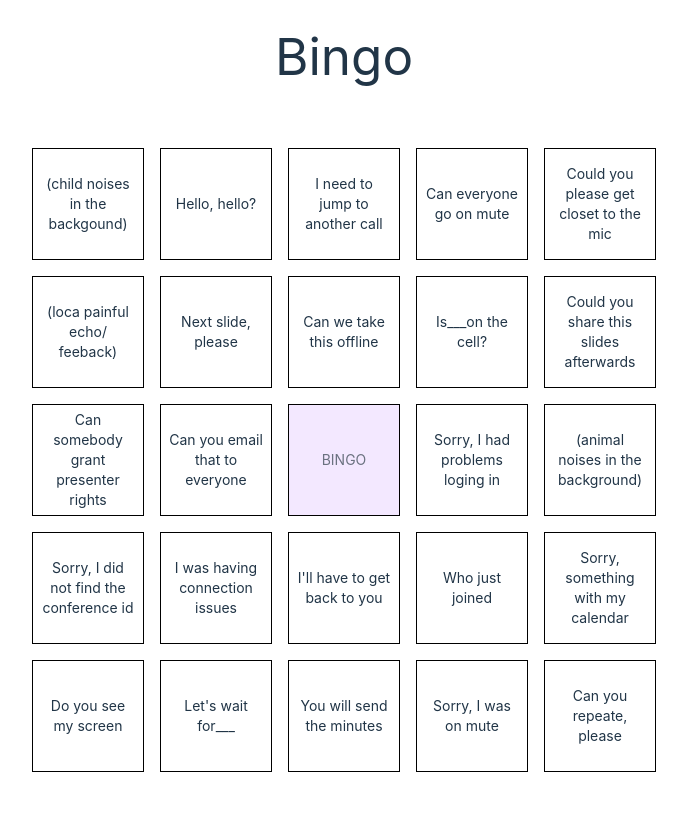
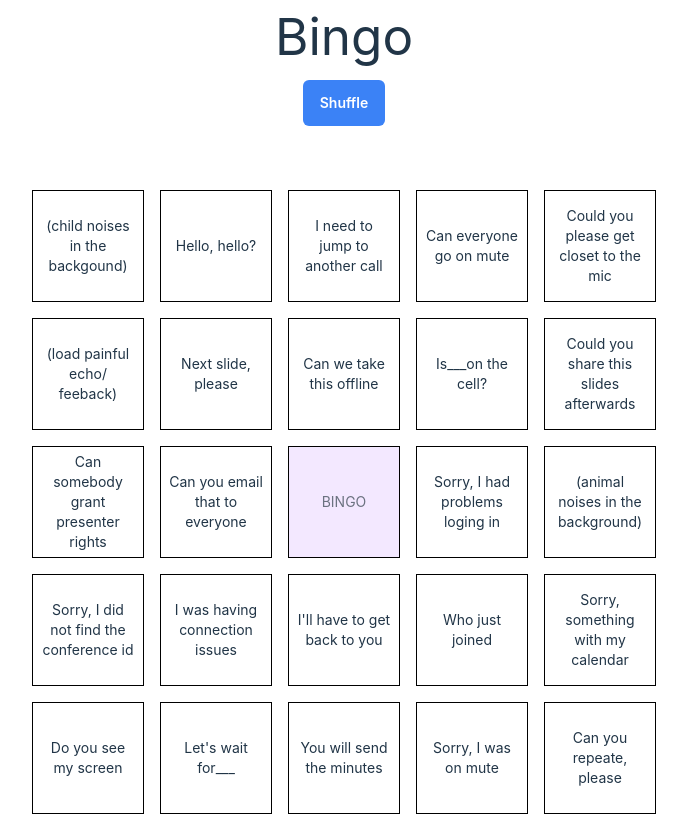
Before and after one commit to lemind/bingo, a React (Vite) app: page / in a window 1280 px wide. Shown: the whole page, without its empty margins (296-983 px from the left). Before the commit the page ends 800 px from the top, so only its background shows below. Built offline with nearby package versions, Linux system fonts and the light colour scheme.

Commit message:
Add shuffle

```diff
--- a/src/App.tsx
+++ b/src/App.tsx
@@ -1,14 +1,40 @@
 import "./App.css"
 import {BingoGrid} from "./components/BingoGrid"
 import {bingoData} from "@/bingoData"
+import {useState} from "react"
+import {arrayShuffle} from "@/helper"
 
 const BINGO_SIZE = 5
+const BINGO_LABEL = "BINGO"
 
 function App() {
+  const [data, setData] = useState(bingoData)
+
+  const shuffleDataHandle = () => {
+    const bingoIndex = Math.floor(data.length / 2)
+    const currData = [...data]
+    currData.splice(bingoIndex, 1)
+
+    const shuffled = arrayShuffle(currData)
+
+    shuffled.splice(bingoIndex, 0, BINGO_LABEL)
+
+    setData(shuffled)
+  }
+
   return (
     <div className="App min-w-[360px] p-2">
       <h1>Bingo</h1>
-      <BingoGrid data={bingoData} size={BINGO_SIZE} />
+
+      <button
+        type="button"
+        onClick={shuffleDataHandle}
+        className="mt-4 inline-flex items-center justify-center gap-2 rounded-md border border-transparent bg-blue-500 py-3 px-4 text-sm font-semibold text-white transition-all hover:bg-blue-600 focus:outline-none focus:ring-2 focus:ring-blue-500 focus:ring-offset-2"
+      >
+        Shuffle
+      </button>
+
+      <BingoGrid data={data} size={BINGO_SIZE} />
     </div>
   )
 }
--- a/src/bingoData.ts
+++ b/src/bingoData.ts
@@ -4,7 +4,7 @@ export const bingoData = [
   "I need to jump to another call",
   "Can everyone go on mute",
   "Could you please get closet to the mic",
-  "(loca painful echo/ feeback)",
+  "(load painful echo/ feeback)",
   "Next slide, please",
   "Can we take this offline",
   "Is___on the cell?",
--- a/src/components/BingoGrid.tsx
+++ b/src/components/BingoGrid.tsx
@@ -27,7 +27,8 @@ export const BingoGrid: React.FC<Props> = ({size, data}) => {
 
   useEffect(() => {
     setDataMatrix(dataToMartix(data, size))
-  }, [])
+    setSelectedState(getInitGridState(size))
+  }, [data])
 
   useEffect(() => {
     const ifBingo = checkBingo(selectedState)
--- a/src/helper.ts
+++ b/src/helper.ts
@@ -93,3 +93,24 @@ export const checkBingo = (state: BingoState) => {
 
   return isBingo
 }
+
+// from stackoverflow
+export function arrayShuffle(array: any[]) {
+  let currentIndex = array.length,
+    randomIndex
+
+  // While there remain elements to shuffle.
+  while (currentIndex != 0) {
+    // Pick a remaining element.
+    randomIndex = Math.floor(Math.random() * currentIndex)
+    currentIndex--
+
+    // And swap it with the current element.
+    ;[array[currentIndex], array[randomIndex]] = [
+      array[randomIndex],
+      array[currentIndex]
+    ]
+  }
+
+  return array
+}
```
